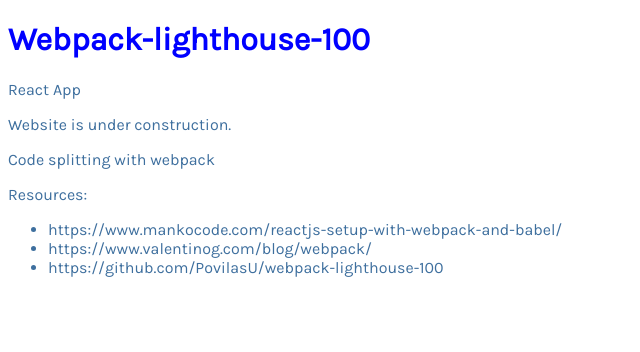
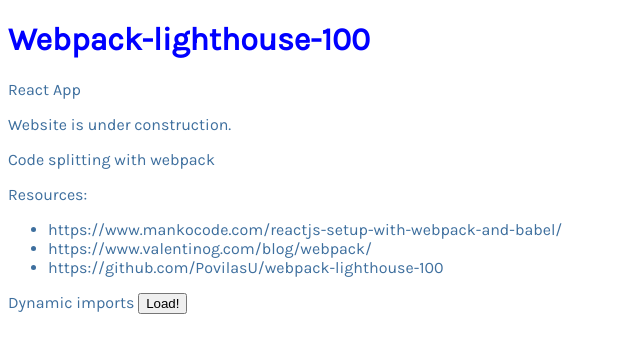
Before and after one commit to PovilasU/webpack-lighthouse-100, a React app: page / in a window 1280 px wide. Shown: the top 352 px of the page, without its empty margins (0-640 px from the left). Built offline with nearby package versions, Linux system fonts and the light colour scheme; no server answers.

Commit message:
added dynamic loading

```diff
--- a/public/index.html
+++ b/public/index.html
@@ -13,6 +13,8 @@
 
 <body>
     <div id="root"></div>
+    <label>Dynamic imports</label>
+    <button id="btn">Load!</button>
 </body>
 
 </html>
--- a/src/index.js
+++ b/src/index.js
@@ -6,7 +6,16 @@
 import moment from 'moment';
 import App from './App';
 import { getUsers } from './common/usersAPI';
+const getUserModule = () => import('./common/usersAPI');
 
-getUsers().then((json) => console.log(json));
+const btn = document.getElementById('btn');
+
+btn.addEventListener('click', () => {
+  getUserModule().then(({ getUsers }) => {
+    getUsers().then((json) => console.log(json));
+  });
+});
+
+// getUsers().then((json) => console.log(json));
 
 ReactDOM.render(<App />, document.getElementById('root'));
```
